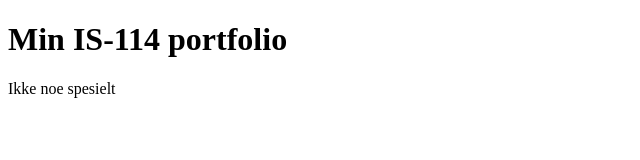
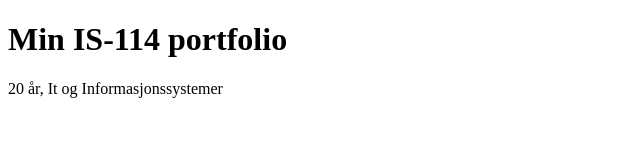
Before and after one commit to livgs/skole, a plain HTML site: page docs/index.html in a window 1280 px wide. Shown: the whole page, without its empty margins (0-640 px from the left). Drawn offline with Linux system fonts and the light colour scheme.

Commit message:
Update index.html

```diff
--- a/docs/index.html
+++ b/docs/index.html
@@ -7,6 +7,6 @@
 </head>
 <body>
   <h1>Min IS-114 portfolio</h1>
-  <p>Ikke noe spesielt</p>
+  <p>20 år, It og Informasjonssystemer</p>
 </body>
 </html>
```
